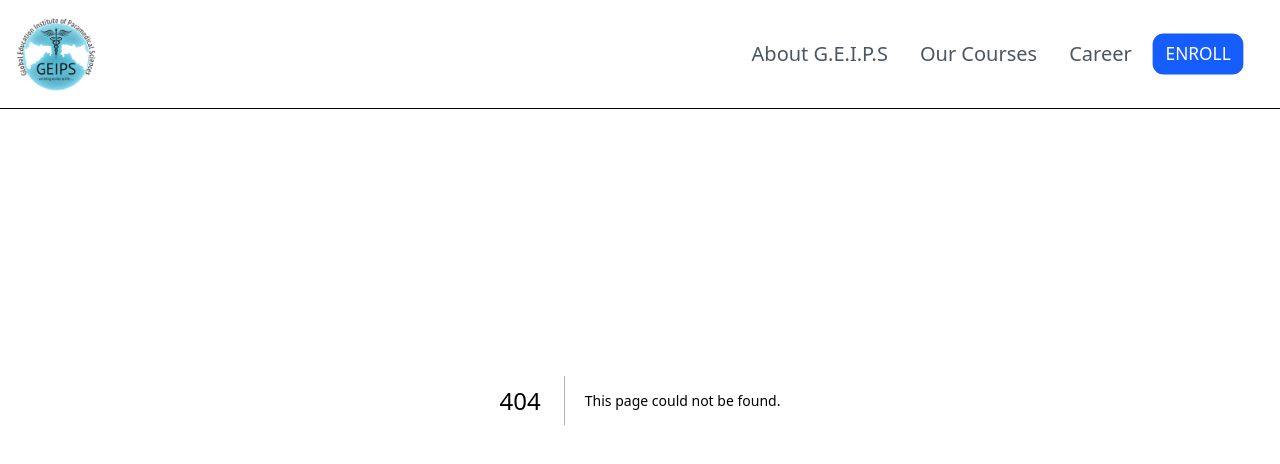
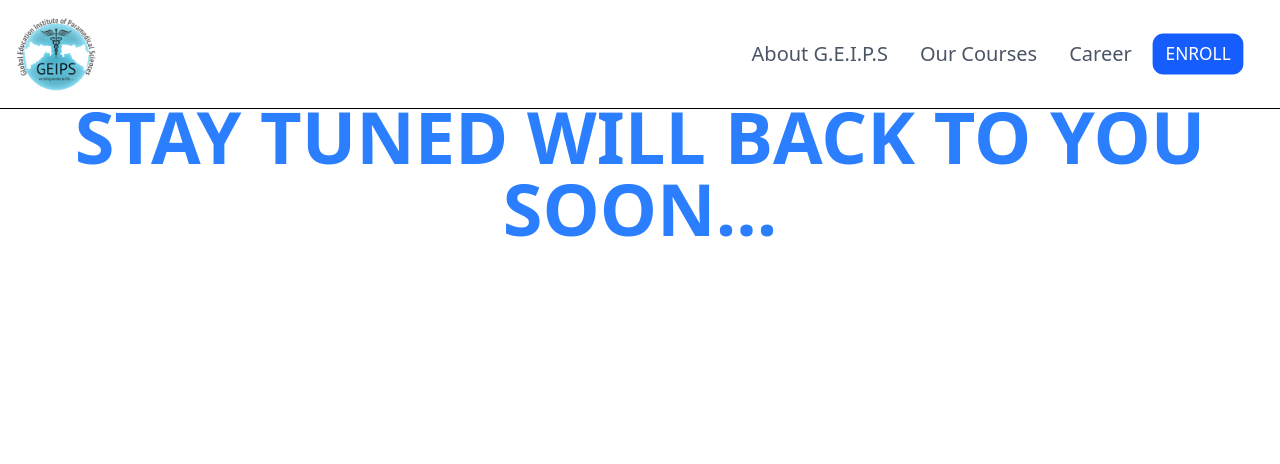
Before and after one commit to Hardik7843/geips, a Next.js app: page /career in a window 1280 px wide. Before the commit this address had no page. Shown: the top 464 px of the page. Built offline with nearby package versions, Linux system fonts and the light colour scheme.

Commit message:
feat: implement Career page with typing animation and update NavBar and navConfig for correct path

```diff
--- a/src/app/career/page.txt
+++ b/src/app/career/page.tsx
@@ -7,23 +7,26 @@ import React, { useState } from "react";
 const CareerPage = () => {
   const [typingDone, setTypingDone] = useState(false);
   return (
-    <div className="text-white min-h-[60vh] scroll-mt-[80px] mt-18">
+    <div className="text-white min-h-[60vh] scroll-mt-[80px] mt-25">
       <h2 className="relative text-3xl font-bold my-6 text-center">
-        <span className="text-transparent md:text-4xl lg:text-5xl xl:text-7xl bg-clip-text bg-gradient-to-r from-blue-500 via-purple-500 to-pink-500 ">
+        <span className="text-transparent md:text-4xl lg:text-5xl xl:text-7xl bg-clip-text bg-blue-500 ">
           <TypeAnimation
-            sequence={["Coming Soon", () => setTypingDone(true)]}
+            sequence={[
+              "STAY TUNED WILL BACK TO YOU SOON...",
+              () => setTypingDone(true),
+            ]}
             wrapper="span"
             speed={50}
             cursor={false}
             repeat={0}
           />
-          {typingDone && (
+          {/* {typingDone && (
             <span className="inline-flex ml-2 text-pink-500">
               <span className="dot dot-1">.</span>
               <span className="dot dot-2">.</span>
               <span className="dot dot-3">.</span>
             </span>
-          )}
+          )} */}
         </span>
       </h2>
     </div>
--- a/src/components/NavBar.tsx
+++ b/src/components/NavBar.tsx
@@ -61,7 +61,7 @@ const NavBar = () => {
               </li>
               <li>
                 <Link
-                  href={"/#career"}
+                  href={"/career"}
                   className="block font-normal py-2 pl-3 pr-4 text-gray-600 sm:text-xl rounded md:p-0 hover:text-black"
                 >
                   Career
--- a/src/config/navConfig.ts
+++ b/src/config/navConfig.ts
@@ -9,6 +9,6 @@ export const navlinks = [
   },
   {
     name: "Career",
-    path: "/#",
+    path: "/career",
   },
 ];
```
